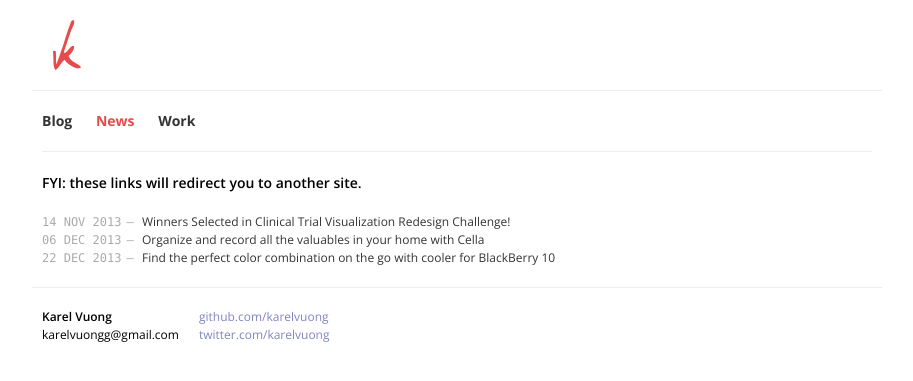
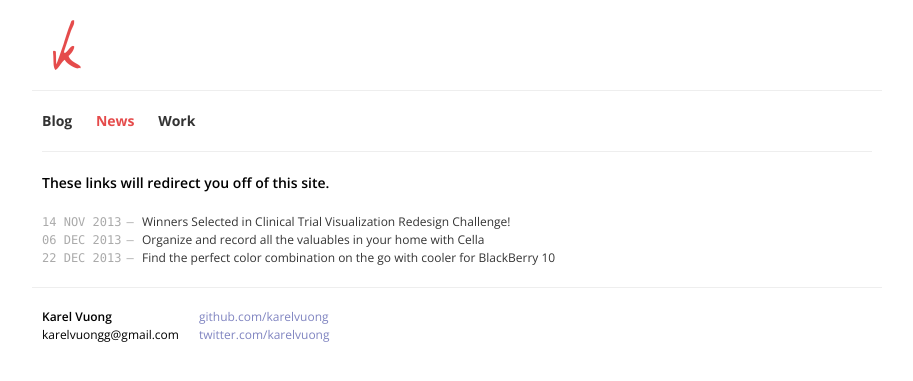
Before and after one commit to karelvuong/website, a Jekyll site: the page built from news/index.html, in a window 1280 px wide. Shown: the top 381 px of the page, without its empty margins (183-1096 px from the left). Built offline with Jekyll 4.4.1, drawn with Linux system fonts in a browser that asks for light colours; Markdown is read by kramdown in place of the engine named in the settings.

Commit message:
News warning message

```diff
--- a/news/index.html
+++ b/news/index.html
@@ -3,7 +3,7 @@ layout: default
 title: News
 ---
 
-<h6>FYI: these links will redirect you to another site.</h6>
+<h6>These links will redirect you off of this site.</h6>
 <ul class="list news">
 {% for article in site.data.news %}
   <li>
```
